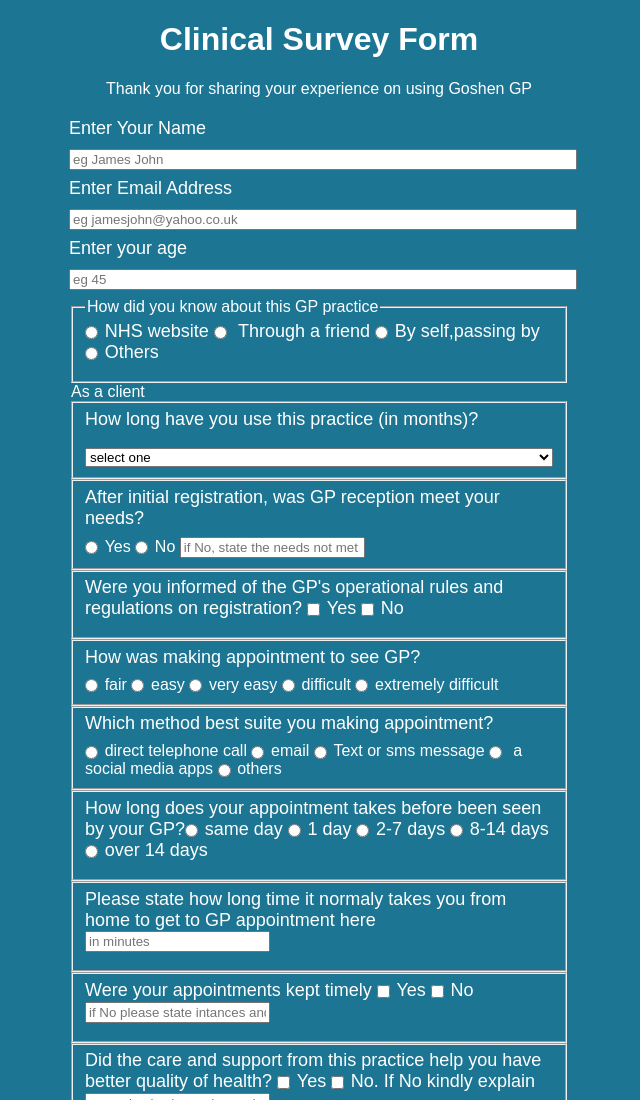
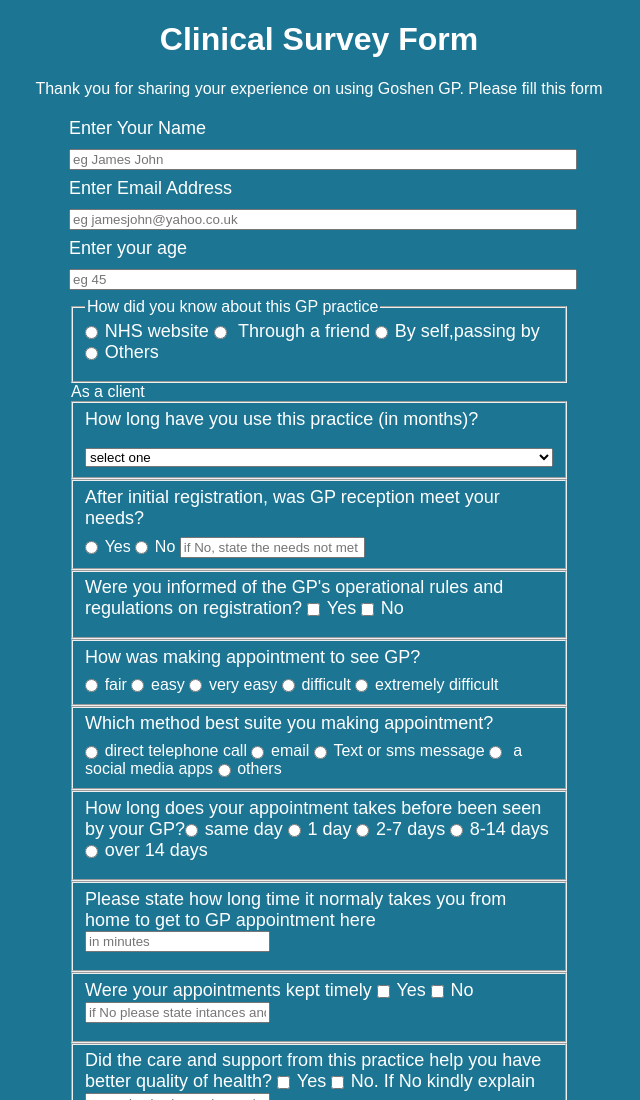
Before and after one commit to emmanowo06/survey, a plain HTML site: page Index.html in a window 1280 px wide. Shown: the top 1100 px of the page, without its empty margins (321-961 px from the left). Drawn offline with Linux system fonts and the light colour scheme.

Commit message:
added a text

```diff
--- a/Index.html
+++ b/Index.html
@@ -7,7 +7,7 @@
  </head>
  <body>
    <h1 id="title">Clinical Survey Form</h1>
-<p id="description">Thank you for sharing your experience on using Goshen GP</p>
+<p id="description">Thank you for sharing your experience on using Goshen GP. Please fill this form</p>
 <form id="survey-form">
  <label id="name-label">Enter Your Name
    <input id="name" type="text" placeholder="eg James John" required />
```
